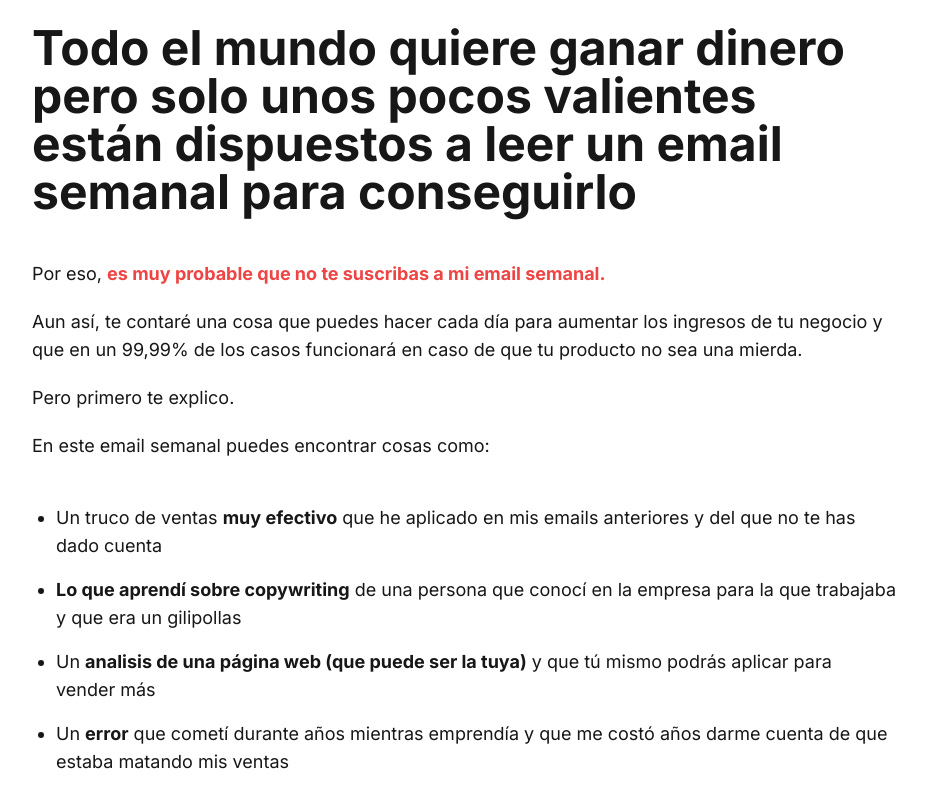
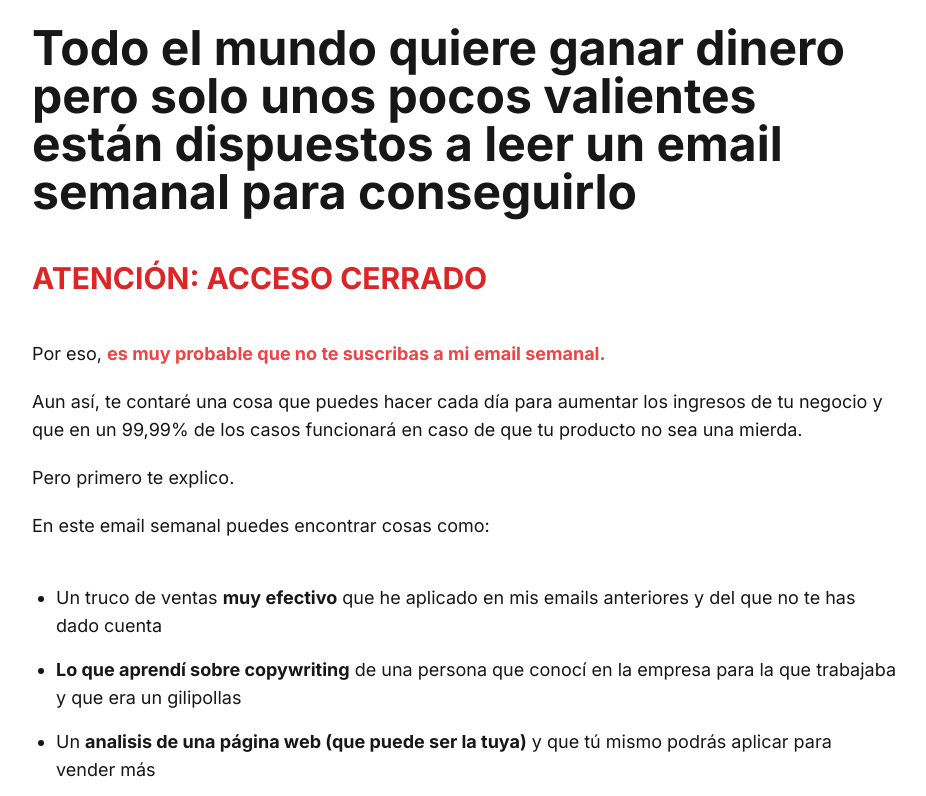
Before and after one commit to MariaLipiz/miraencomentarios, a Next.js app: page /leccion-semanal-de-copywriting in a window 1280 px wide. Shown: the top 796 px of the page, without its empty margins (176-1102 px from the left). Built offline with nearby package versions, Linux system fonts and the light colour scheme.

Commit message:
Publicación en google

```diff
--- a/app/leccion-semanal-de-copywriting/page.tsx
+++ b/app/leccion-semanal-de-copywriting/page.tsx
@@ -13,6 +13,9 @@ export default function Producto() {
                 Todo el mundo quiere ganar dinero pero solo unos pocos valientes están dispuestos a leer un email semanal
                 para conseguirlo
               </h1>
+              <p className="text-2xl sm:text-3xl font-bold mb-6 text-red-600">
+              ATENCIÓN: ACCESO CERRADO
+              </p>
 
 
               <p className="text-base sm:text-lg font-normal">
@@ -77,7 +80,7 @@ export default function Producto() {
             <h2 className="text-2xl sm:text-3xl font-semibold mb-6 text-center my-4">
         Lección semanal de copywriting para vender más y hacer tu negocio más atractivo <span className="text-red-800 text-4xl">25€/mes</span>
       </h2>
-
+        {/*
             <a
                 href="https://miraencomentarios.kit.com/products/leccion-semanal-de-copywriting"
                 data-commerce
@@ -85,7 +88,9 @@ export default function Producto() {
             >
                 Suscribirme a tu email semanal por 25€/mes
             </a>
+            */}
             <p className="text-lg sm:text-xl font-normal text-gray-600 text-center">
+
         Impuestos incluidos. Cancela cuando quieras.
       </p>
       <p className="text-lg sm:text-xl font-normal text-gray-600 text-center">
@@ -93,6 +98,7 @@ export default function Producto() {
       </p>
       </div>
         </main>
+
     </>
   );
 }
```
Also changed, not shown: 1 other file (tests, documents, lock files or other folders).
